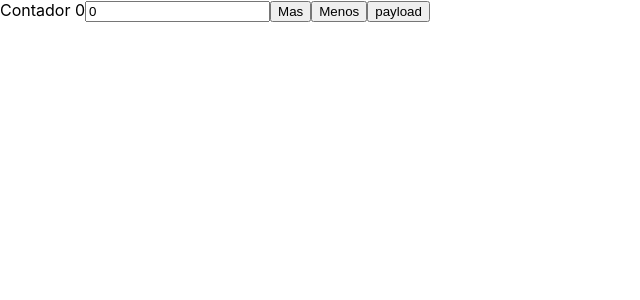
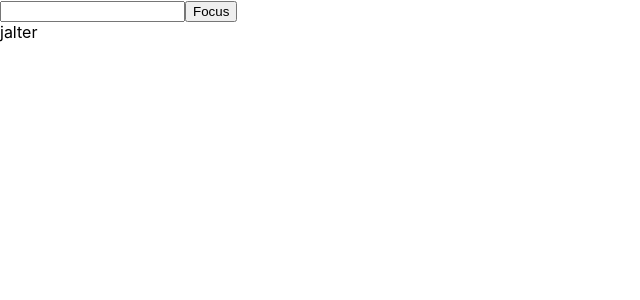
Before and after one commit to 51p50x/functional-components, a React (Create React App) app: page / in a window 1280 px wide. Shown: the top 300 px of the page, without its empty margins (0-640 px from the left). Built offline with nearby package versions, Linux system fonts and the light colour scheme.

Commit message:
fc8: created app component using useRef Hook

```diff
--- a/src/App.js
+++ b/src/App.js
@@ -1,33 +1,25 @@
-import { useReducer, useState } from "react"
+import { useRef } from "react"
 
-// const state = {contador: 0}
-// action = {type: string, payload: any}
-const inicial = {contador:0}
-const reducer = (state,action) => {
-    switch(action.type){
-        case 'incrementar':
-            return {contador: state.contador + 1}
-        case 'decrementar':
-            return {contador: state.contador -1}
-        case 'set':
-            return {contador: action.payload}
-        default:
-            return state
+const App = () => {
+    const ref = useRef()
+    const inputRef = useRef()
+    const click = () => {
+        console.log(ref.current.clientHeight)
+        ref.current.innerHTML = 'Hello World'
     }
-}
 
-const App = () =>{
-   const [state, dispatch] = useReducer(reducer, inicial)
-   const [valor, setValor] = useState(0)
-   return (
-       <div>
-           Contador {state.contador}
-           <input value={valor} onChange={e=>setValor(e.target.value)}/>
-           <button onClick={()=>dispatch({type: 'incrementar'})}>Mas</button>
-           <button onClick={()=>dispatch({type: 'decrementar'})}>Menos</button>
-           <button onClick={()=>dispatch({type: 'set', payload: valor})}>payload</button>
-       </div>
-   )
+    const focus = () => {
+        inputRef.current.focus()
+    }
+
+    return (
+        <div>
+            <input ref={inputRef}/>
+            <button onClick={focus}>Focus</button>
+            <div onClick={click} ref={ref}>jalter</div>
+        </div>
+
+    )
 }
 
 export default App
```
Also changed, not shown: src/useReducer.js (added, +33 -0 lines).
